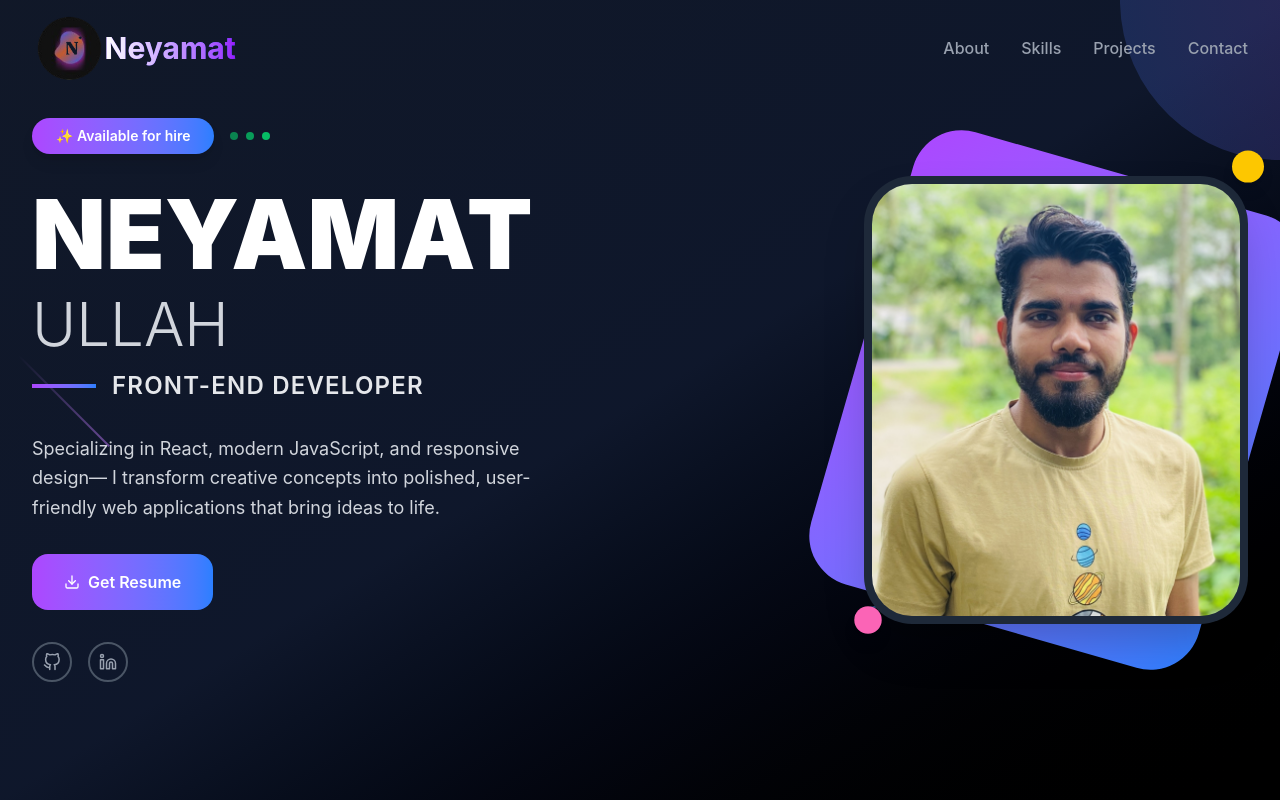
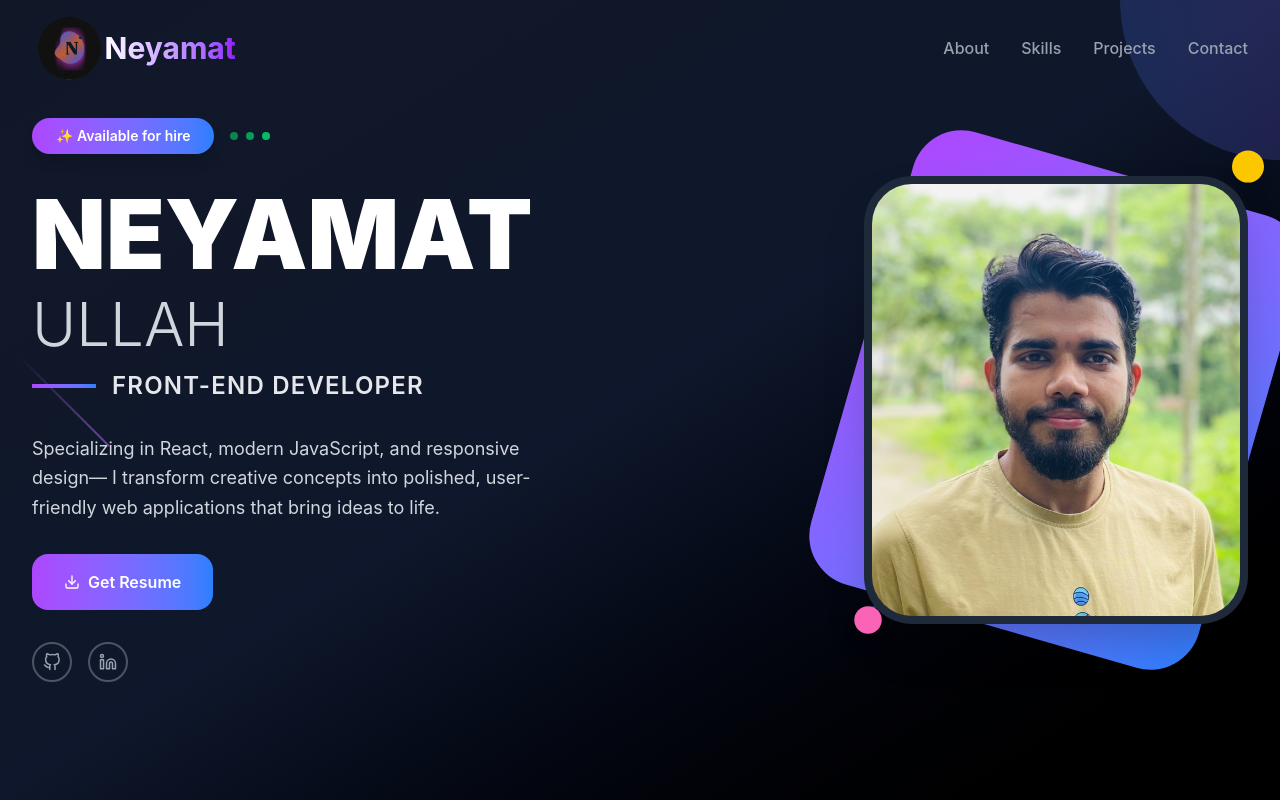
Before and after one commit to neyamat7/portfolio, a React (Vite) app: page / in a window 1280 px wide. Shown: the top 800 px of the page. Built offline with nearby package versions, Linux system fonts and the light colour scheme.

Commit message:
update profile image in HeroSection component

```diff
--- a/src/components/HeroSection/HeroSection.jsx
+++ b/src/components/HeroSection/HeroSection.jsx
@@ -188,7 +188,7 @@ const HeroSection = () => {
                 >
                   <div className="w-full h-full rounded-[2.5rem] overflow-hidden bg-gradient-to-br from-gray-700 to-gray-800">
                     <img
-                      src="/profile.JPG"
+                      src="/neyamat.JPG"
                       alt="Neyamat Ullah - Front-End Developer"
                       className="w-full h-full object-cover"
                     />
```
Also changed, not shown: public/neyamat.JPG (added).
